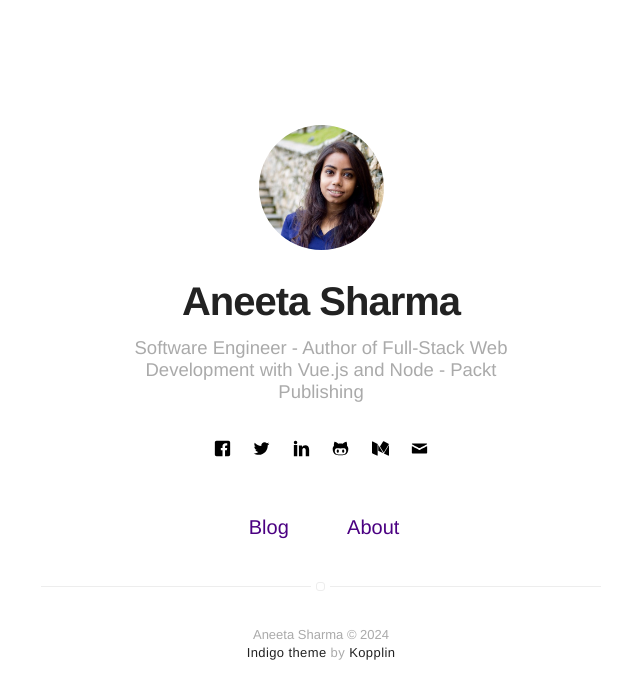
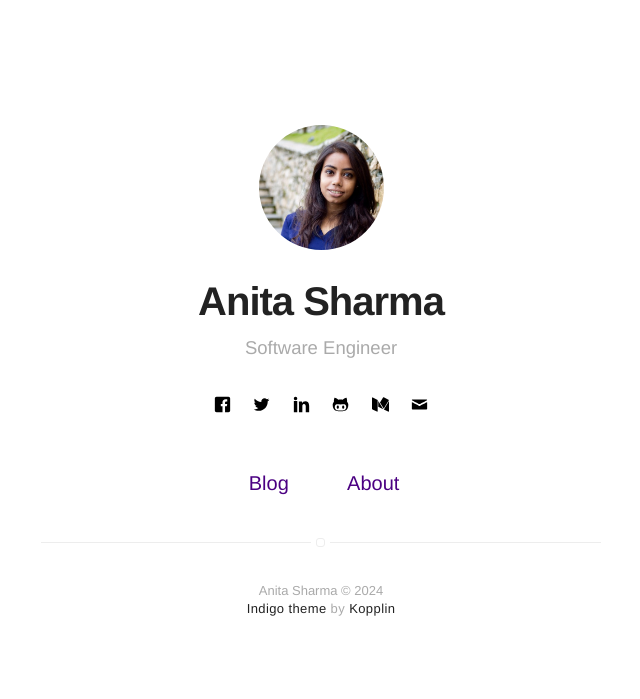
Before and after one commit to anaida07/anaida07.github.io, a Jekyll site: the page built from index.html, in a window 1280 px wide. Shown: the top 699 px of the page, without its empty margins (319-959 px from the left). Built offline with Jekyll 4.4.1, drawn with Linux system fonts in a browser that asks for light colours.

Commit message:
Replace aneeta to anita

```diff
--- a/CNAME
+++ b/CNAME
@@ -1 +1 @@
-aneetasharma.com.np
+anitasharma.com.np
--- a/_config.yml
+++ b/_config.yml
@@ -1,6 +1,6 @@
 # main text of home
-name: Aneeta Sharma
-bio: Software Engineer - Author of Full-Stack Web Development with Vue.js and Node - Packt Publishing
+name: Anita Sharma
+bio: Software Engineer
 
 # twitter summary info
 description: A blog about technology and other stuffs
@@ -38,7 +38,7 @@
 
 # if you don't want comments in your posts, leave categories empty
 disqus:
-  shortname: http-aneetasharma-com-np # enter this from your disqus account
+  shortname: http-anitasharma-com-np # enter this from your disqus account
   categories: ["blog"] # only show disqus for posts that have these categories
 
 # if you don't have any of social below, comment the line
@@ -62,8 +62,8 @@
 email: get.aneeta@gmail.com
 
 authors:
-    aneetasharma:
-        name: Aneeta Sharma
+    anitasharma:
+        name: Anita Sharma
         bio: Software Engineer - Author of Full-Stack Web Development with Vue.js and Node - Packt Publishing
         external-image: false
         picture: assets/images/profile.jpg
```
Also changed, not shown: _posts/2019-09-12-inside-the-book-full-stack-web-development-with-vuejs-and-node.md (+1 -1 lines), about.md (+1 -1 lines), 10 other files.
